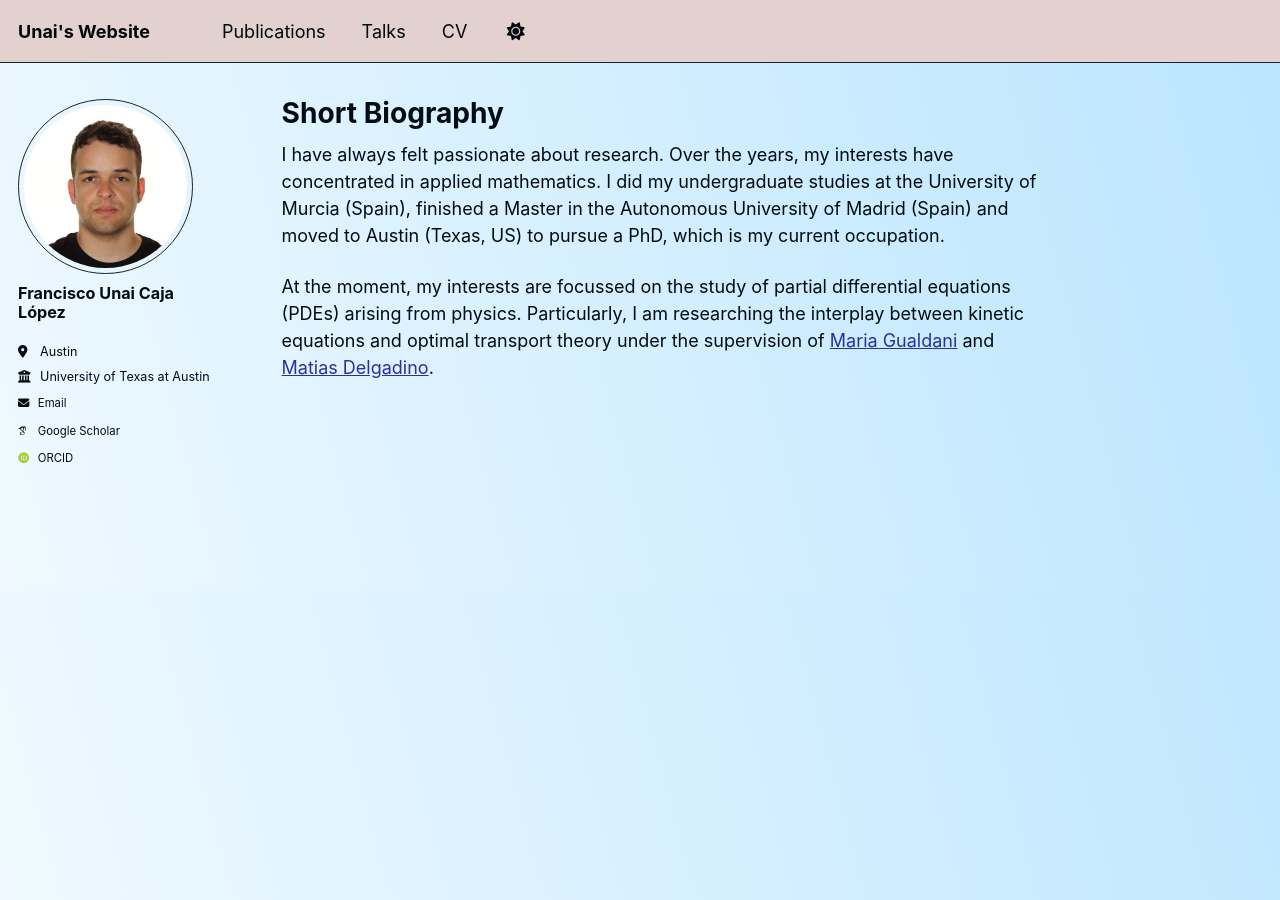
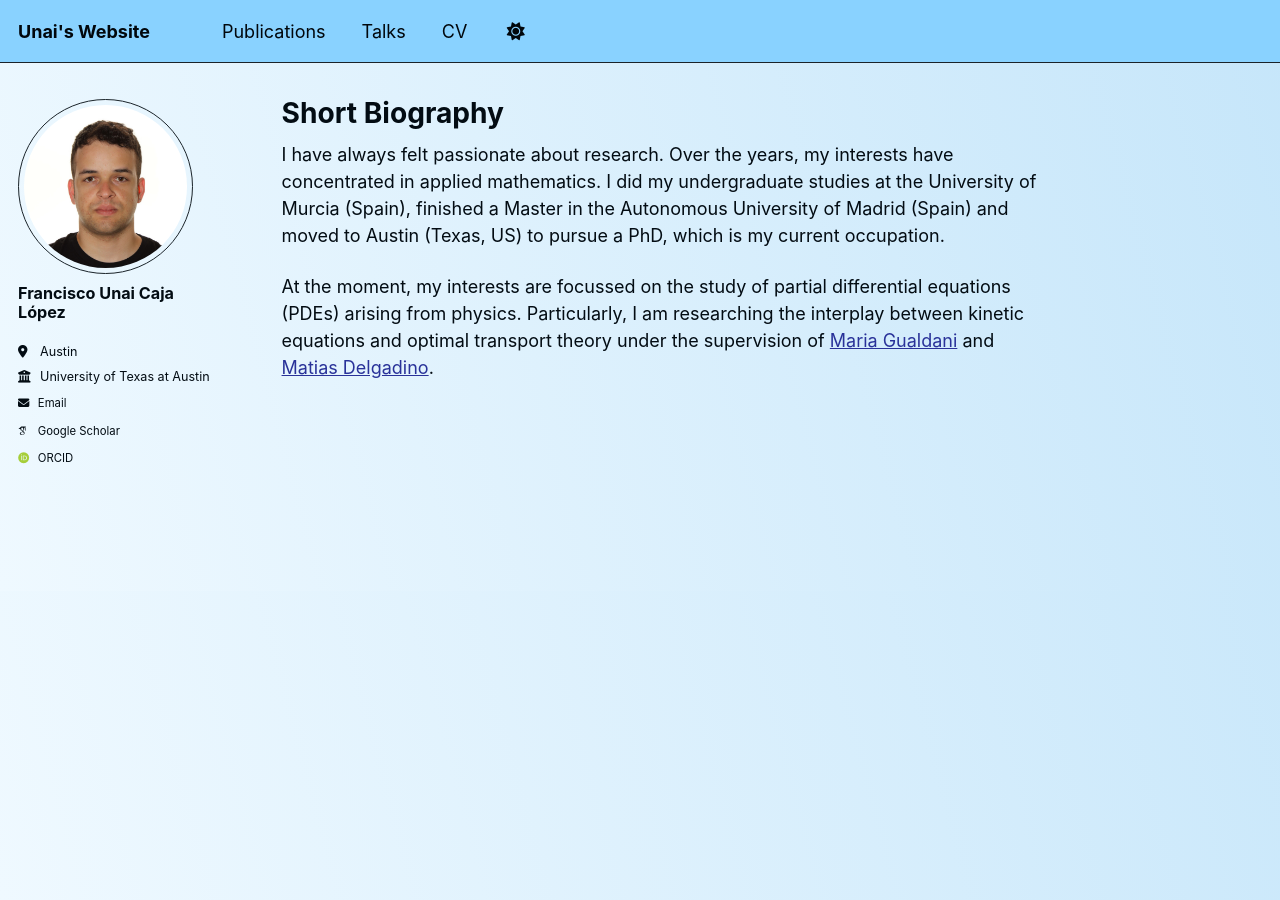
Before and after one commit to UnaiCaja/UnaiCaja.github.io, a Jekyll site: the page built from _pages/about.md, in a window 1280 px wide. Built offline with Jekyll 4.4.1, drawn with Linux system fonts in a browser that asks for light colours; some web fonts are replaced.

Commit message:
color update

```diff
--- a/_sass/theme/_dark.scss
+++ b/_sass/theme/_dark.scss
@@ -36,11 +36,11 @@ $sidebar-screen-min-width   : 1024px;
 /* Dark theme for the site */
 html[data-theme="dark"] {
     --global-base-color                 : #{$background};
-    --global-bg-color                   : #{$background};
+    --global-bg-color                   : #21213c;
     --global-footer-bg-color            : #{$background};
     --global-border-color               : #{$light-gray};
     --global-dark-border-color          : #{$background-light};
-    --global-code-background-color      : #131318;
+    --global-code-background-color      : #1e1e37;
     --global-code-text-color            : #{$darker-gray};
     --global-fig-caption-color          : #{$light-gray};
     --global-link-color                 : #{$link};
--- a/_sass/theme/_default.scss
+++ b/_sass/theme/_default.scss
@@ -29,7 +29,7 @@ $sidebar-screen-min-width   : 1024px;
 /* Default light theme for the site */
 :root {
     --global-base-color                 : #{$gray};
-    --global-bg-color                   : #e2d1ce;
+    --global-bg-color                   : #89d2ff;
     --global-footer-bg-color            : #e2d1ce;
     --global-border-color               : #{$lighter-gray};
     --global-dark-border-color          : #92d5ff;
@@ -45,5 +45,5 @@ $sidebar-screen-min-width   : 1024px;
     --global-text-color-light           : #{$light-gray};
     --global-thead-color                : #{$lighter-gray};
     --global-gradient-inicial           : #eff9ff;
-    --global-gradient-final             : #bae5ff;
+    --global-gradient-final             : #c6e6fa;
 }
```
